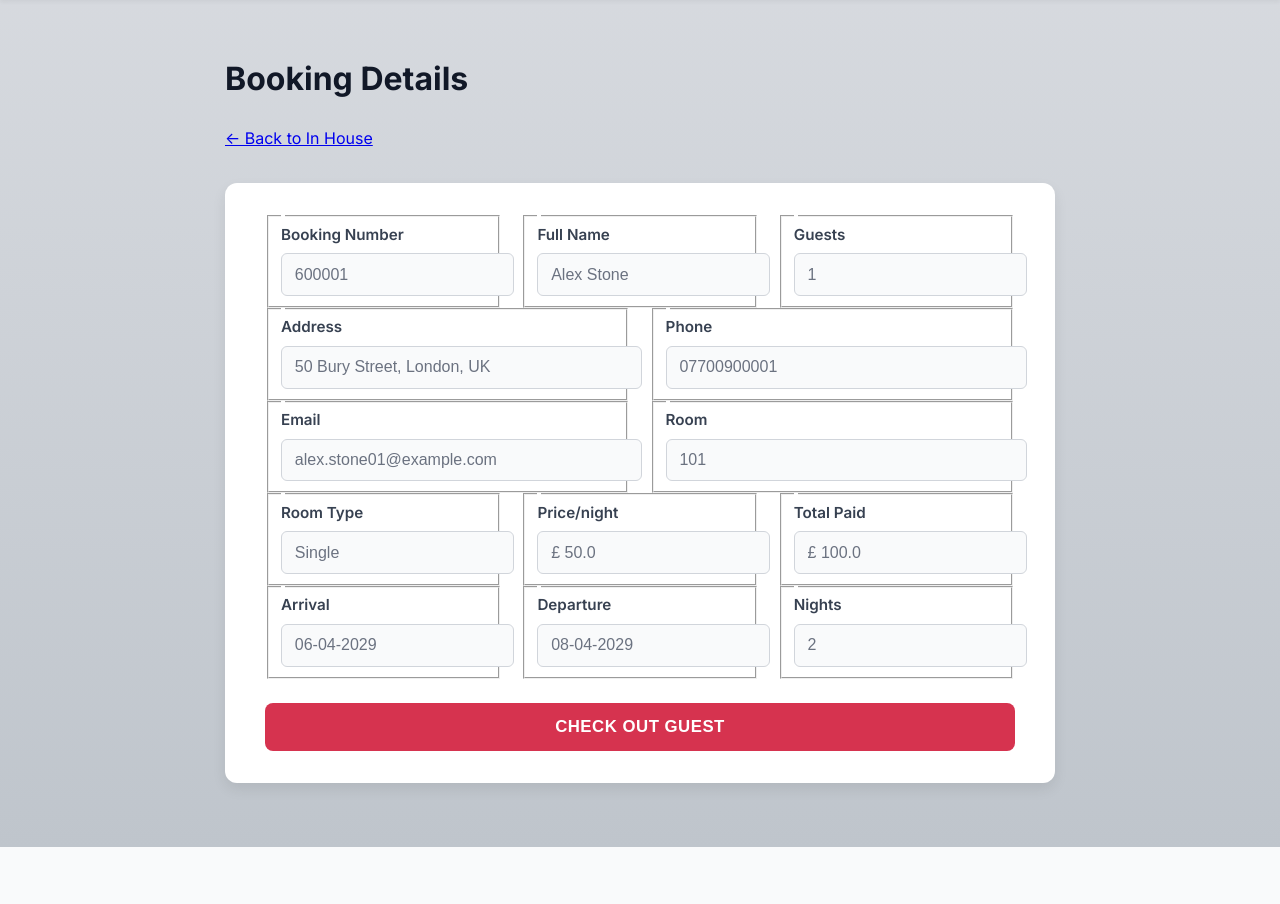
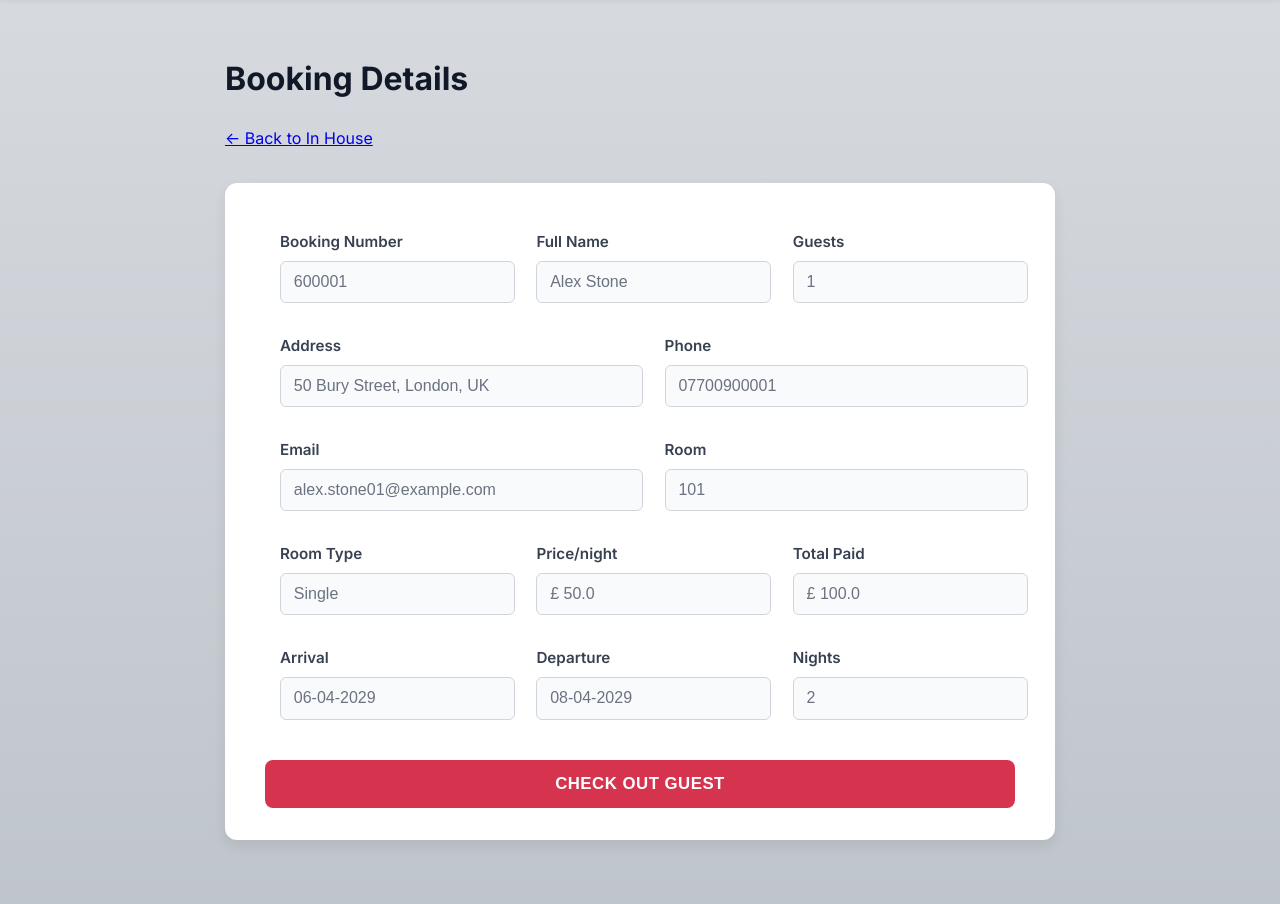
Before and after one commit to alessioriga/Hotel-Room-Management-System, a Flask app: page /checkout/1 in a window 1280 px wide. Shown: the part 67-971 px from the top of the page. Before the commit the page ends 914 px from the top, so only its background shows below. Run offline with Flask 3, Linux system fonts and the light colour scheme; the visitor is signed in with stand-in values (Sample User, id 1); data comes from the database, SQL or seed files in the repository.

Commit message:
Update checkout_details.html

```diff
--- a/templates/checkout_details.html
+++ b/templates/checkout_details.html
@@ -10,100 +10,87 @@
 
         <section class="three-cols">
 
-            <fieldset>
-                <legend></legend>
+            <div>
                 <label for="booking_number">Booking Number</label>
                 <input type="text" id="booking_number" name="booking_number" value="{{ booking['booking_number'] }}" readonly>
-            </fieldset>
+            </div>
 
-            <fieldset>
-                <legend></legend>
+            <div>
                 <label for="name">Full Name</label>
                 <input type="text" id="name" name="name" value="{{ booking['customer_name'] }}" readonly>
-            </fieldset>
+            </div>
 
-            <fieldset>
-                <legend></legend>
+            <div>
                 <label for="guest">Guests</label>
                 <input type="text" id="guest" value="{{ booking['number_guests'] }}" readonly>
-            </fieldset>
+            </div>
 
         </section>
 
         <section class="two-cols">
 
-            <fieldset>
-                <legend></legend>
+            <div>
                 <label for="address">Address</label>
                 <input type="text" id="address" name="address" value="{{ booking['address'] }}" readonly>
-            </fieldset>
+            </div>
 
-            <fieldset>
-                <legend></legend>
+            <div>
                 <label for="phone">Phone</label>
                 <input type="text" id="phone" name="phone" value="{{ booking['phone'] }}" readonly>
-            </fieldset>
+            </div>
 
         </section>
 
         <section class="two-cols">
 
-            <fieldset>
-                <legend></legend>
+            <div>
                 <label for="email">Email</label>
                 <input type="email" id="email" name="email" value="{{ booking['email'] }}" readonly>
-            </fieldset>
+            </div>
 
-            <fieldset>
-                <legend></legend>
+            <div>
                 <label for="room">Room</label>
                 <input type="text" id="room" name="room" value="{{ booking['room_number'] }}" readonly>
-            </fieldset>
+            </div>
 
         </section>
 
 
         <section class="three-cols">
 
-            <fieldset>
-                <legend></legend>
+            <div>
                 <label for="room_type">Room Type</label>
                 <input type="text" id="room_type" name="room_type" value="{{ booking['room_type'] }}" readonly>
-            </fieldset>
+            </div>
 
-            <fieldset>
-                <legend></legend>
+            <div>
                 <label for="price_per_night">Price/night</label>
                 <input type="text" id="price_per_night" value="£ {{ booking['price_per_night'] }}" readonly>
-            </fieldset>
+            </div>
 
-            <fieldset>
-                <legend></legend>
+            <div>
                 <label for="total">Total Paid</label>
                 <input type="text" id="total" value="£ {{ booking['total_amount'] }}" readonly>
-            </fieldset>
+            </div>
 
         </section>
 
         <section class="three-cols">
 
-            <fieldset>
-                <legend></legend>
+            <div>
                 <label for="arrival">Arrival</label>
                 <input type="text" id="arrival" value="{{ booking['check_in_date'] }}" readonly>
-            </fieldset>
+            </div>
 
-            <fieldset>
-                <legend></legend>
+            <div>
                 <label for="departure">Departure</label>
                 <input type="text" id="departure" value="{{ booking['check_out_date'] }}" readonly>
-            </fieldset>
+            </div>
 
-            <fieldset>
-                <legend></legend>
+            <div>
                 <label for="nights">Nights</label>
                 <input type="text" id="nights" value="{{ booking['number_of_nights'] }}" readonly>
-            </fieldset>
+            </div>
 
         </section>
 
```
